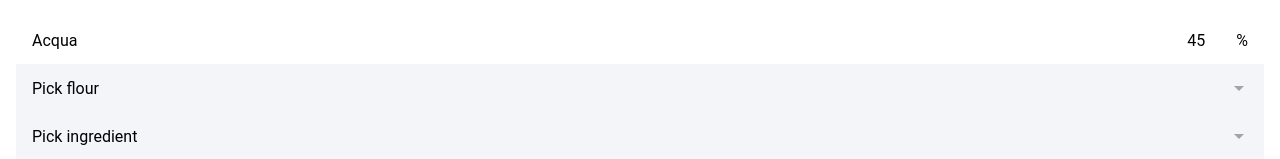
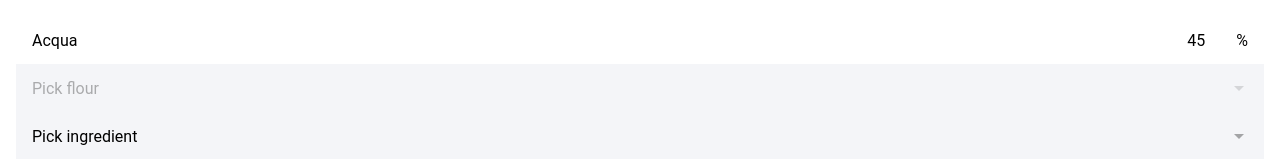
Before and after one commit to visciang/bpc-ionic-react, a React (Create React App) app: page /prefermentTab in a window 1280 px wide. Shown: the part 393-552 px from the top of the page. Built offline with nearby package versions, Linux system fonts and the light colour scheme.

Commit message:
disable picker if nothing left to pick

```diff
--- a/src/components/IngredientPicker.tsx
+++ b/src/components/IngredientPicker.tsx
@@ -15,6 +15,7 @@ const IngredientPicker: React.FC<Props> = ({ label, values, onPick }) => {
     <IonItem lines="none" color="light">
       <IonLabel>{label}</IonLabel>
       <IonSelect
+        disabled={values.size === 0}
         interface="popover"
         value={value}
         onIonChange={(e) => {
```
